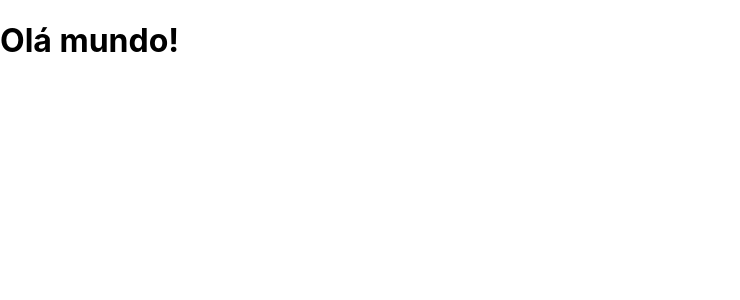
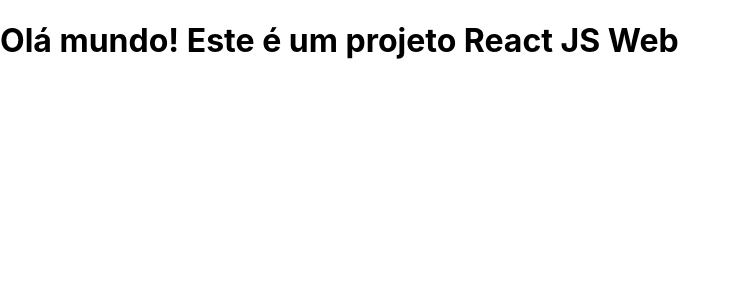
Before and after one commit to Robert-Oliveira/gitflowtest, a React (Create React App) app: page / in a window 1280 px wide. Shown: the top 300 px of the page, without its empty margins (0-740 px from the left). Built offline with nearby package versions, Linux system fonts and the light colour scheme.

Commit message:
Branch developer atualizada

```diff
--- a/src/App.js
+++ b/src/App.js
@@ -1,7 +1,7 @@
 function App() {
   return (
     <>
-      <h1>Olá mundo!</h1>
+      <h1>Olá mundo! Este é um projeto React JS Web</h1>
     </>
   );
 }
```
